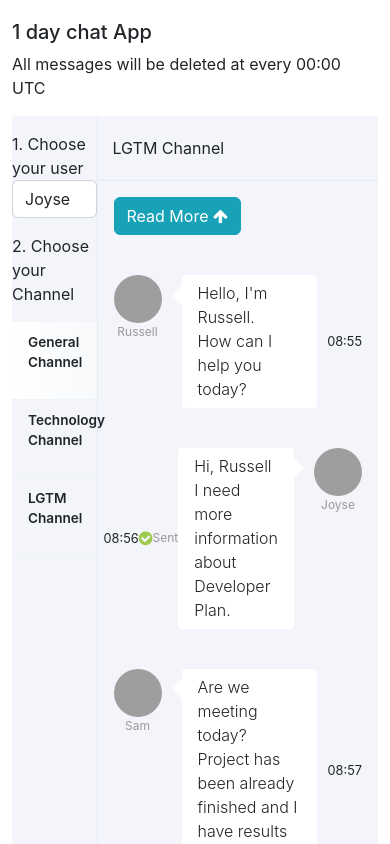
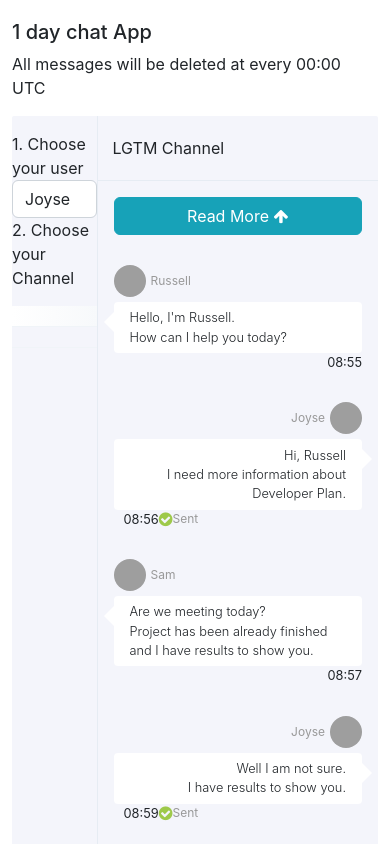
Before and after one commit to EdgarGGamartgo/angular-chat-app, an Angular app: page / in a window 390 px wide. Shown: the top 844 px of the page. Built offline with nearby package versions, Linux system fonts and the light colour scheme; grey boxes are pictures that could not be loaded.

Commit message:
responsoveness

```diff
--- /dev/null
+++ b/src/app/app.component.css
@@ -0,0 +1,318 @@
+body{margin-top:20px;}
+/*************** 1.Variables ***************/
+
+
+/* ------------------ Color Pallet ------------------ */
+
+
+/*************** 2.Mixins ***************/
+
+
+/************************************************
+    ************************************************
+										Search Box
+	************************************************
+************************************************/
+
+.chat-search-box {
+    -webkit-border-radius: 3px 0 0 0;
+    -moz-border-radius: 3px 0 0 0;
+    border-radius: 3px 0 0 0;
+    padding: .75rem 1rem;
+}
+
+@media (max-width: 767px) {
+    .chat-search-box {
+        display: none;
+    }
+}
+
+
+/************************************************
+	************************************************
+									Users Container
+	************************************************
+************************************************/
+
+.users-container {
+    position: relative;
+    padding: 1rem 0;
+    border-right: 1px solid #e6ecf3;
+    height: 100%;
+    display: -ms-flexbox;
+    display: flex;
+    -ms-flex-direction: column;
+    flex-direction: column;
+}
+
+
+/************************************************
+	************************************************
+											Users
+	************************************************
+************************************************/
+
+.users {
+    padding: 0;
+}
+
+.users .channel {
+    position: relative;
+    width: 100%;
+    padding: 10px 1rem;
+    cursor: pointer;
+    border-bottom: 1px solid #f0f4f8;
+}
+
+.users .channel:hover {
+    background-color: #ffffff;
+    /* Fallback Color */
+    background-image: -webkit-gradient(linear, left top, left bottom, from(#e9eff5), to(#ffffff));
+    /* Saf4+, Chrome */
+    background-image: -webkit-linear-gradient(right, #e9eff5, #ffffff);
+    /* Chrome 10+, Saf5.1+, iOS 5+ */
+    background-image: -moz-linear-gradient(right, #e9eff5, #ffffff);
+    /* FF3.6 */
+    background-image: -ms-linear-gradient(right, #e9eff5, #ffffff);
+    /* IE10 */
+    background-image: -o-linear-gradient(right, #e9eff5, #ffffff);
+    /* Opera 11.10+ */
+    background-image: linear-gradient(right, #e9eff5, #ffffff);
+}
+
+.users .channel.active-user {
+    background-color: #ffffff;
+    /* Fallback Color */
+    background-image: -webkit-gradient(linear, left top, left bottom, from(#f7f9fb), to(#ffffff));
+    /* Saf4+, Chrome */
+    background-image: -webkit-linear-gradient(right, #f7f9fb, #ffffff);
+    /* Chrome 10+, Saf5.1+, iOS 5+ */
+    background-image: -moz-linear-gradient(right, #f7f9fb, #ffffff);
+    /* FF3.6 */
+    background-image: -ms-linear-gradient(right, #f7f9fb, #ffffff);
+    /* IE10 */
+    background-image: -o-linear-gradient(right, #f7f9fb, #ffffff);
+    /* Opera 11.10+ */
+    background-image: linear-gradient(right, #f7f9fb, #ffffff);
+}
+
+.users .channel:last-child {
+    border-bottom: 0;
+}
+
+.users .channel .user {
+    display: inline-block;
+    position: relative;
+    margin-right: 10px;
+}
+
+.users .channel p.name-time {
+    font-weight: 600;
+    font-size: .85rem;
+    display: inline-block;
+}
+
+@media (max-width: 767px) {
+    .users .channel p.name-time {
+        display: none;
+    }
+    .users .channel p.name-time .time {
+        display: none;
+    }
+}
+
+
+/************************************************
+	************************************************
+									Chat right side
+	************************************************
+************************************************/
+
+.selected-user {
+    width: 100%;
+    padding: 0 15px;
+    min-height: 64px;
+    line-height: 64px;
+    border-bottom: 1px solid #e6ecf3;
+    -webkit-border-radius: 0 3px 0 0;
+    -moz-border-radius: 0 3px 0 0;
+    border-radius: 0 3px 0 0;
+}
+
+.selected-user span {
+    line-height: 100%;
+}
+
+.selected-user span.name {
+    font-weight: 700;
+}
+
+.chat-container {
+    position: relative;
+    padding: 1rem;
+}
+
+.btn-info {
+    color: #fff;
+    background-color: #17a2b8;
+    border-color: #17a2b8;
+}
+
+.chat-container li.chat-left,
+.chat-container li.chat-right {
+    display: flex;
+    flex: 1;
+    flex-direction: row;
+    margin-bottom: 40px;
+}
+
+.chat-container li img {
+    width: 48px;
+    height: 48px;
+    -webkit-border-radius: 30px;
+    -moz-border-radius: 30px;
+    border-radius: 30px;
+}
+
+.chat-container li .chat-avatar {
+    margin-right: 20px;
+}
+
+.chat-container li.chat-right {
+    justify-content: flex-end;
+}
+
+.chat-container li.chat-right > .chat-avatar {
+    margin-left: 20px;
+    margin-right: 0;
+}
+
+.chat-container li .chat-name {
+    font-size: .75rem;
+    color: #999999;
+    text-align: center;
+}
+
+.chat-container li .chat-message {
+    font-size: .75rem;
+    color: #999999;
+    text-align: center;
+}
+
+.chat-container li .chat-text {
+    padding: .4rem 1rem;
+    -webkit-border-radius: 4px;
+    -moz-border-radius: 4px;
+    border-radius: 4px;
+    background: #ffffff;
+    font-weight: 300;
+    line-height: 150%;
+    position: relative;
+}
+
+.chat-container li .chat-text:before {
+    content: '';
+    position: absolute;
+    width: 0;
+    height: 0;
+    top: 10px;
+    left: -20px;
+    border: 10px solid;
+    border-color: transparent #ffffff transparent transparent;
+}
+
+.chat-container li.chat-right > .chat-text {
+    text-align: right;
+}
+
+.chat-container li.chat-right > .chat-text:before {
+    right: -20px;
+    border-color: transparent transparent transparent #ffffff;
+    left: inherit;
+}
+
+.chat-container li .chat-hour {
+    padding: 0;
+    margin-left: 10px;
+    font-size: 0.80rem;
+    display: flex;
+    flex-direction: row;
+    align-items: center;
+    justify-content: center;
+}
+
+.chat-container li .chat-hour > span.fa-check-circle {
+    font-size: 16px;
+    color: #9ec94a;
+}
+
+.chat-container li .chat-hour > span.fa-exclamation-circle {
+    font-size: 16px;
+    color: #b71e3c;
+}
+
+@media (max-width: 767px) {
+    .chat-container li.chat-left,
+    .chat-container li.chat-right {
+        flex-direction: column;
+        margin-bottom: 30px;
+    }
+    .chat-container li img {
+        width: 32px;
+        height: 32px;
+    }
+    .chat-container li.chat-left .chat-avatar {
+        margin: 0 0 5px 0;
+        display: flex;
+        align-items: center;
+    }
+    .chat-container li.chat-left .chat-hour {
+        justify-content: flex-end;
+    }
+    .chat-container li.chat-left .chat-name {
+        margin-left: 5px;
+    }
+    .chat-container li.chat-right .chat-avatar {
+        order: -1;
+        margin: 0 0 5px 0;
+        align-items: center;
+        display: flex;
+        justify-content: right;
+        flex-direction: row-reverse;
+    }
+    .chat-container li.chat-right .chat-hour {
+        justify-content: flex-start;
+        order: 2;
+    }
+    .chat-container li.chat-right .chat-name {
+        margin-right: 5px;
+    }
+    .chat-container li .chat-text {
+        font-size: .8rem;
+    }
+}
+
+.chat-form {
+    padding: 15px;
+    width: 100%;
+    left: 0;
+    right: 0;
+    bottom: 0;
+    background-color: #ffffff;
+    border-top: 1px solid white;
+}
+
+ul {
+    list-style-type: none;
+    margin: 0;
+    padding: 0;
+}
+.card {
+    border: 0;
+    background: #f4f5fb;
+    -webkit-border-radius: 2px;
+    -moz-border-radius: 2px;
+    border-radius: 2px;
+    margin-bottom: 2rem;
+    box-shadow: none;
+}
--- a/src/app/app.component.scss
+++ b/src/app/app.component.scss
@@ -6,6 +6,47 @@
     border-radius: 2px;
     margin-bottom: 2rem;
     box-shadow: none;
+
+    @media (max-width: 767px) {
+        .chat-container li.chat-left,
+        .chat-container li.chat-right {
+            flex-direction: column;
+            margin-bottom: 30px;
+        }
+        .chat-container li img {
+            width: 32px;
+            height: 32px;
+        }
+        .chat-container li.chat-left .chat-avatar {
+            margin: 0 0 5px 0;
+            display: flex;
+            align-items: center;
+        }
+        .chat-container li.chat-left .chat-hour {
+            justify-content: flex-end;
+        }
+        .chat-container li.chat-left .chat-name {
+            margin-left: 5px;
+        }
+        .chat-container li.chat-right .chat-avatar {
+            order: -1;
+            margin: 0 0 5px 0;
+            align-items: center;
+            display: flex;
+            justify-content: right;
+            flex-direction: row-reverse;
+        }
+        .chat-container li.chat-right .chat-hour {
+            justify-content: flex-start;
+            order: 2;
+        }
+        .chat-container li.chat-right .chat-name {
+            margin-right: 5px;
+        }
+        .chat-container li .chat-text {
+            font-size: .8rem;
+        }
+    }
 
     .chat-container {
         position: relative;
@@ -141,6 +182,15 @@
             margin-bottom: 1rem;
         }
 
+        @media (max-width: 767px) {
+            .users .channel p.name-time {
+                display: none;
+            }
+            .users .channel p.name-time .time {
+                display: none;
+            }
+        }
+
         .users {
             padding: 0;
 
--- a/src/app/app.component.ts
+++ b/src/app/app.component.ts
@@ -4,7 +4,7 @@ import { NgbModal } from '@ng-bootstrap/ng-bootstrap';
 @Component({
   selector: 'app-root',
   templateUrl: './app.component.html',
-  styleUrls: ['./app.component.scss'],
+  styleUrls: ['./app.component.css'],
 })
 export class AppComponent {
 
```
